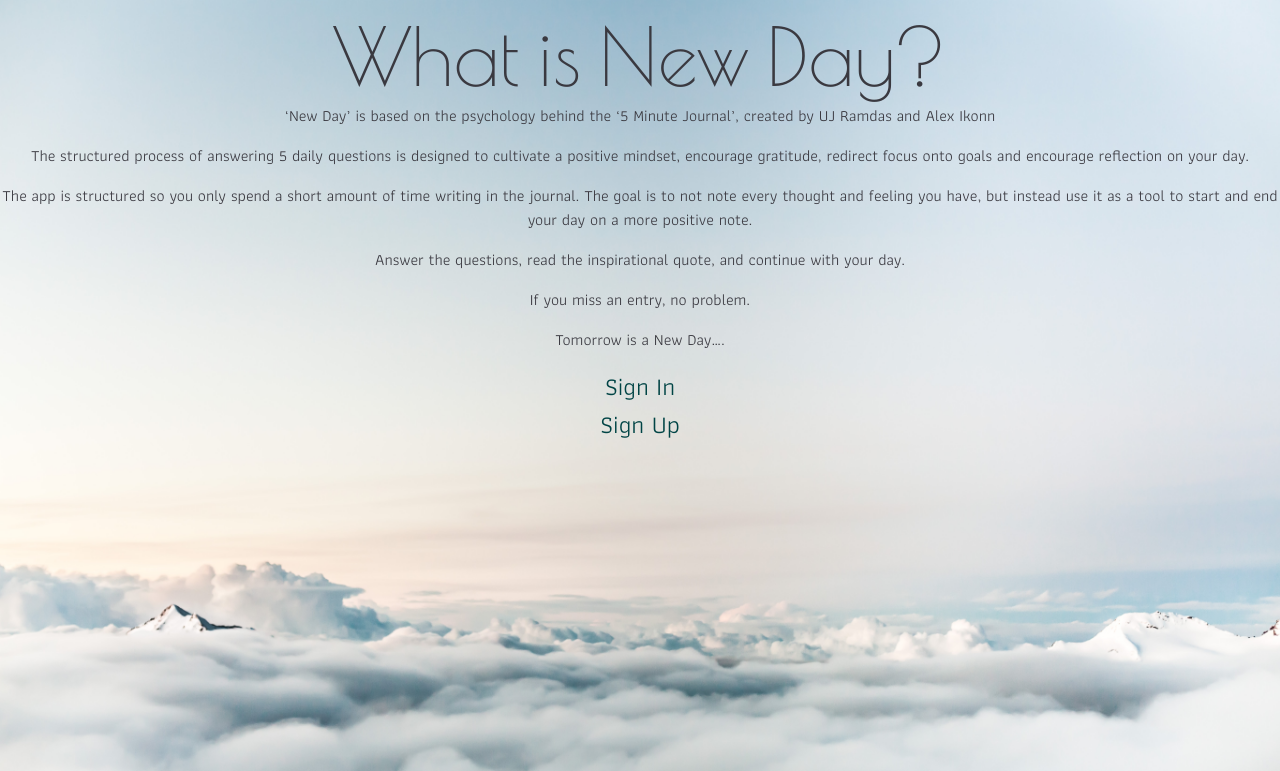
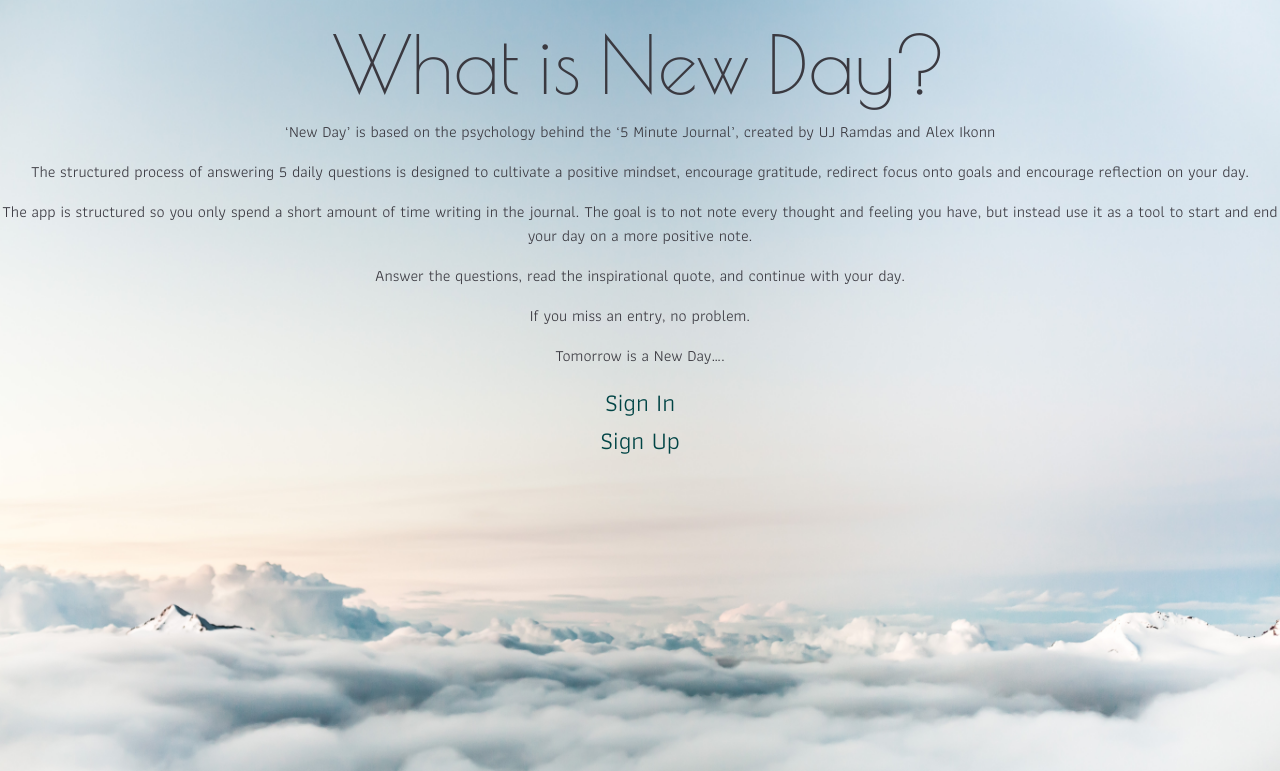
Before and after one commit to rebspen/Project-2-Iron-Hack-Web-Development-Bootcamp-New-Day, a Node server app: page /about in a window 1280 px wide. Shown: the top 771 px of the page. Run offline with Node 20, Linux system fonts and the light colour scheme; some libraries are stand-ins or nearby versions.

Commit message:
edits to the about page p3

```diff
--- a/views/about.hbs
+++ b/views/about.hbs
@@ -1,6 +1,6 @@
-<div class="mainContainer mt-2">
+<div class="mainContainer mt-3">
 
-  <h1>What is New Day?</h1>
+  <h1 class ="mb-2">What is New Day?</h1>
 
 <p class = "about-p">
 ‘New Day’ is based on the psychology behind the ‘5 Minute Journal’, created by UJ Ramdas and Alex Ikonn
```
